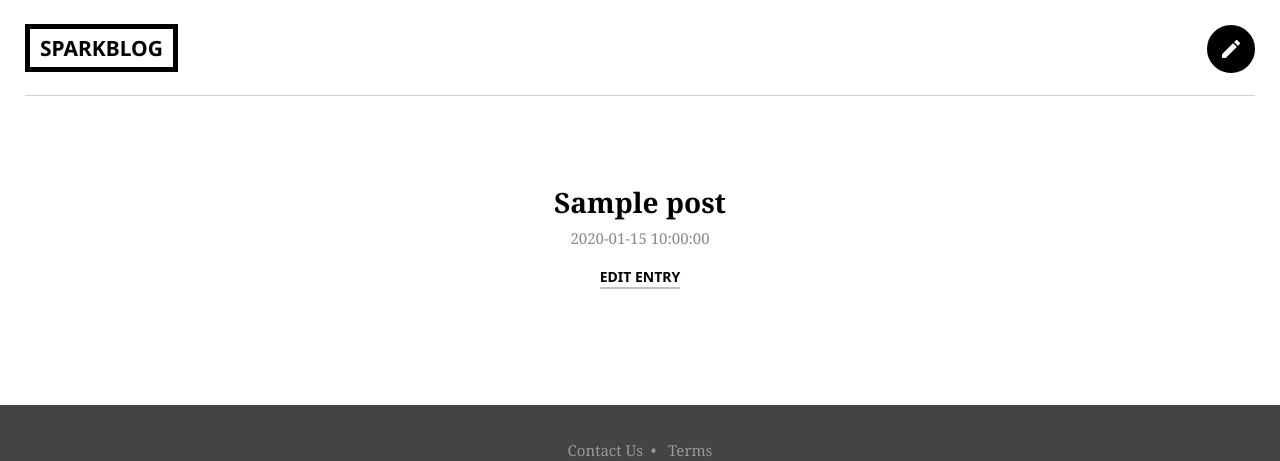
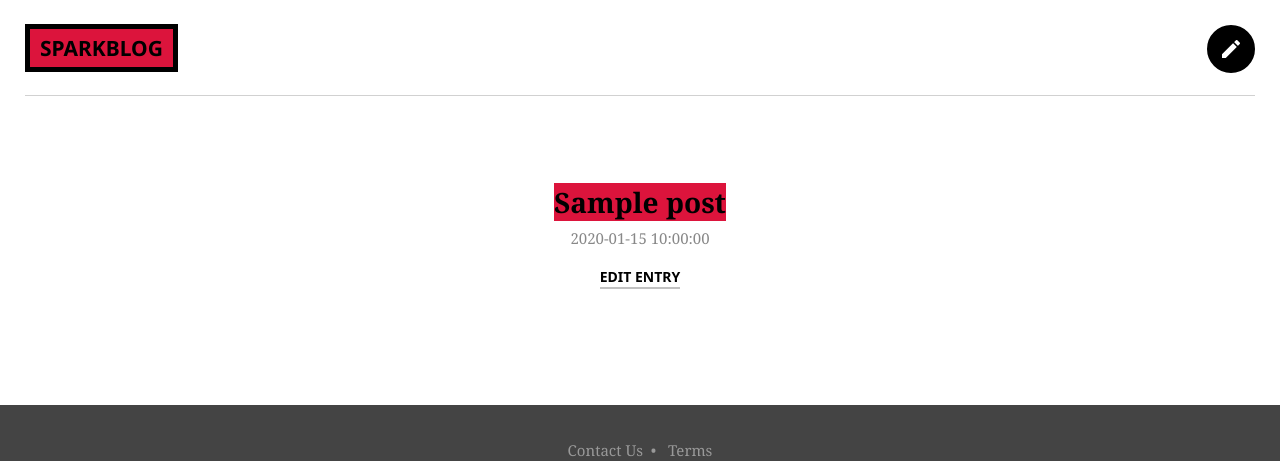
Before and after one commit to Brandon-Crosby/project5view, a PHP site: template templates/index.twig in a window 1280 px wide. Shown: the top 461 px of the page. Run offline with PHP 8.4, Linux system fonts and the light colour scheme; the template is opened without the code that fills it: most values are stand-ins (such as "Sample title", 1, 10 or a date in 2020); some libraries are stand-ins or nearby versions.

Commit message:
Add files via upload

```diff
--- a/templates/detail.twig
+++ b/templates/detail.twig
@@ -13,7 +13,7 @@
         <header>
             <div class="container">
                 <div class="site-header">
-                    <a class="logo" href="/">SparkBlog</a>
+                    <a class="logo" href="/" style="background-color:#DC143C;">SparkBlog</a>
                     <a class="new-entry button button-round" href="/new"><i class="material-icons">create</i></a>
                 </div>
             </div>
@@ -22,7 +22,7 @@
             <div class="container">
                 <div class="entry-list single">
                     <article>
-                        <h1>{{ post.title }}</h1>
+                        <h1 style="background-color:#DC143C;">{{ post.title }}</h1>
                         <time datetime="2016-01-31 1:00">{{ post.date|date('m-d-Y')}}</time>
                         <div class="entry">
                             <p class="body">{{ post.body|raw }}</p>
--- a/templates/index.twig
+++ b/templates/index.twig
@@ -13,7 +13,7 @@
         <header>
             <div class="container">
                 <div class="site-header">
-                    <a class="logo" href="/">SparkBlog</a>
+                    <a class="logo" href="/" style="background-color:#DC143C;">SparkBlog</a>
                     <a class="new-entry button button-round" href="/new"><i class="material-icons">create</i></a>
                 </div>
             </div>
@@ -24,7 +24,7 @@
 
   {% for post in posts %}
                     <article>
-                        <h2><a href="detail/{{ post.id }}">{{ post.title }}</a></h2>
+                        <h2><a href="detail/{{ post.id }}" style="background-color:#DC143C;">{{ post.title }}</a></h2>
                         <time>{{ post.date }}</time>
                         <p><a class="link" href="/edit/{{ post.id }}">Edit Entry</a></p>
                     </article>
```
Also changed, not shown: src/Comments.php (+12 -4 lines), src/routes.php (+12 -16 lines), src/blog.db.
